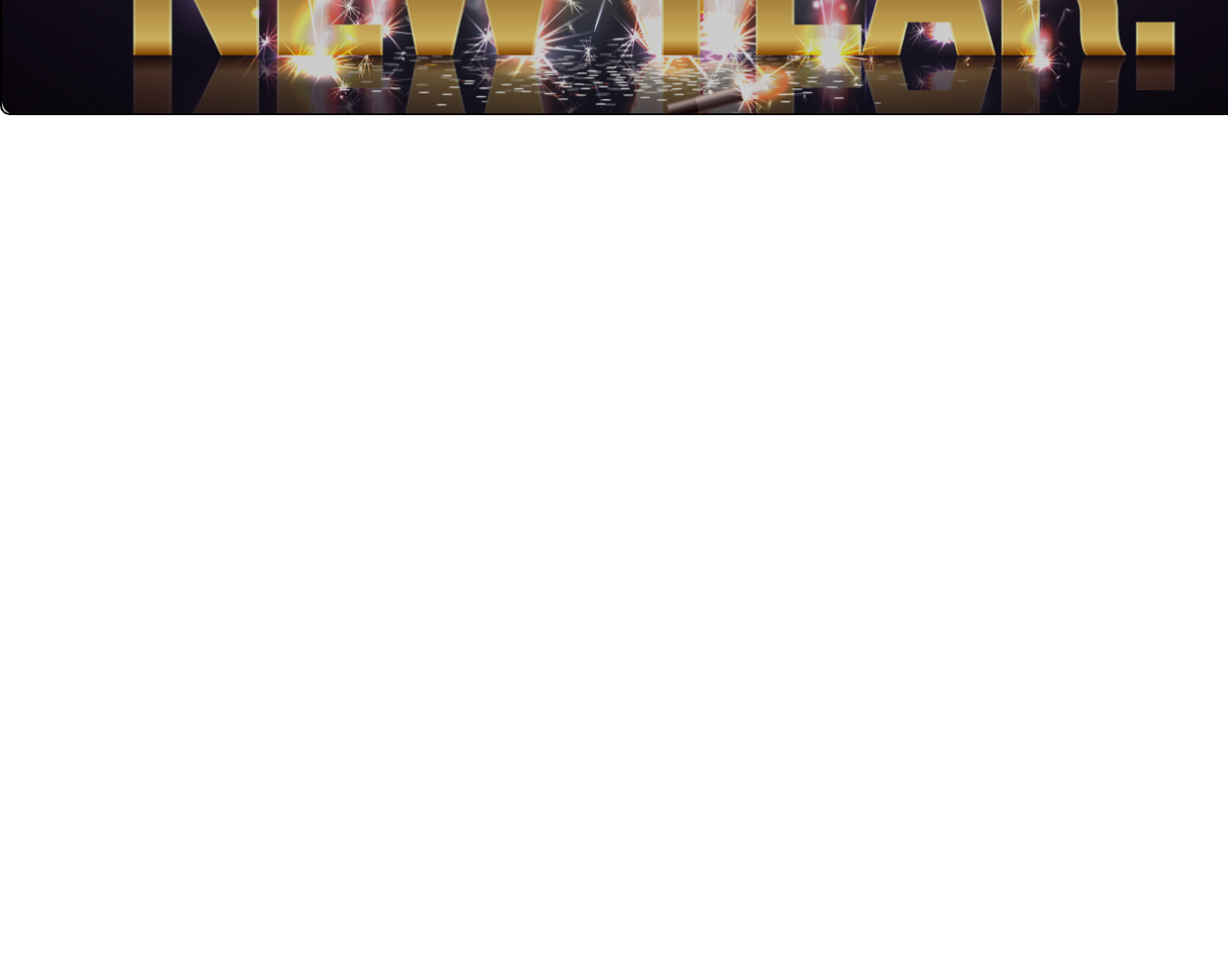
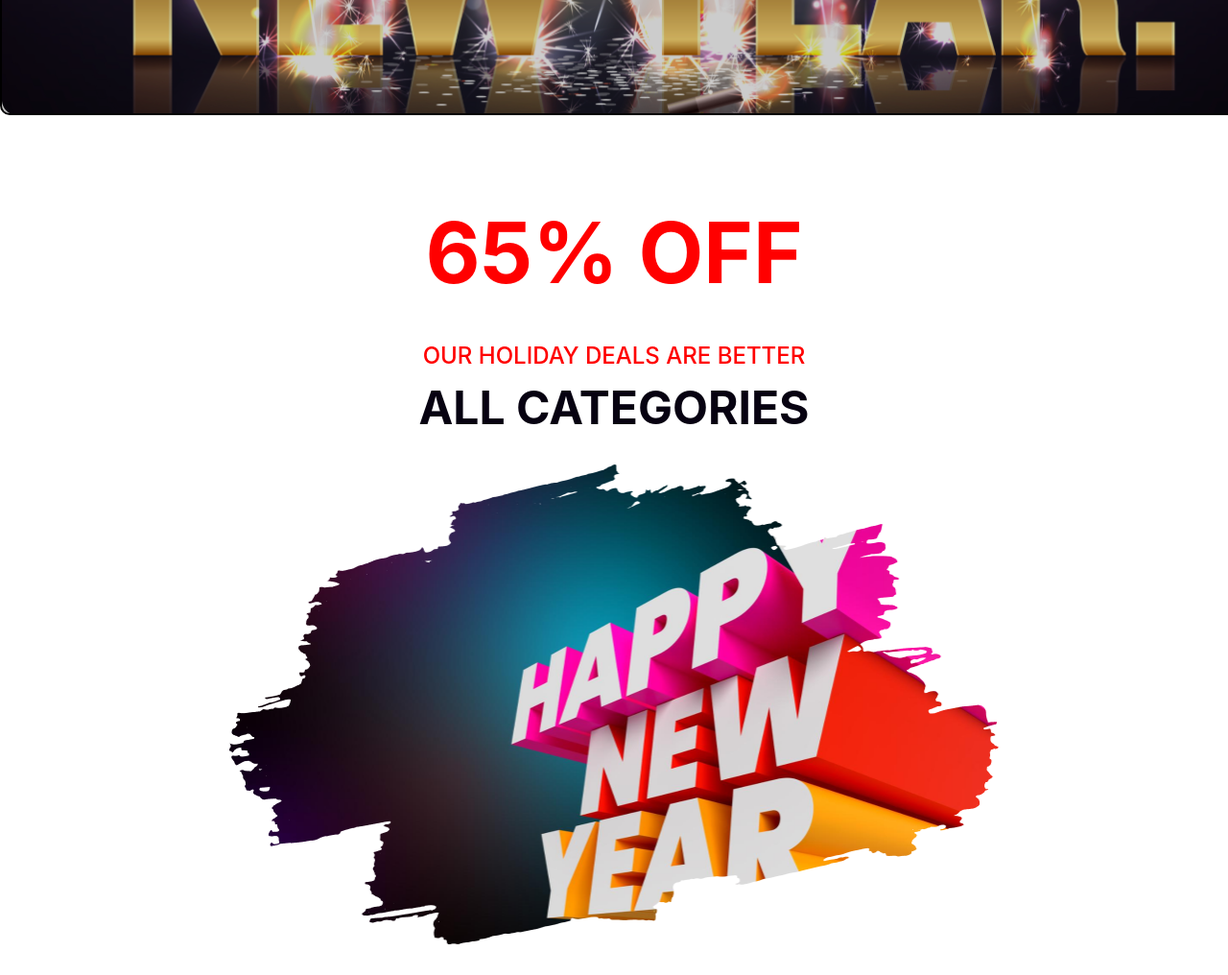
Before and after one commit to sornabintesaiful/batch9-a1-solution, a plain HTML site: page index.html in a window 1280 px wide. Shown: the part 500-1516 px from the top of the page at 96% size. Before the commit the page ends 800 px from the top, so only its background shows below. Drawn offline with Linux system fonts and the light colour scheme.

Commit message:
second section done

```diff
--- a/index.html
+++ b/index.html
@@ -13,10 +13,20 @@
       <p>Happy New Year</p>
       <h1>New Year Party <br> Celebration</h1>
     </div>
-
   </header>
   <main>
+<!-- 65% section starts here -->
+    <section class="second-section-container">
+     <div class="second-section-contant">
+      <h1>65% OFF</h1>
+      <p>OUR HOLIDAY DEALS ARE BETTER</p>
+      <h3>ALL CATEGORIES</h3>
+     </div>
+     <div class="second-section-img">
+      <img src="images/new-year-offer.png" alt="">
+     </div>
 
+    </section>
   </main>
   <footer>
 
--- a/style.css
+++ b/style.css
@@ -43,3 +43,50 @@ body{
   font-weight: 900;
   text-align: center;
 }
+/* 65% offer section */
+.second-section-container{
+  width: 802.9px;
+  height: 806px;
+  /* border: 2px solid red; */
+  margin: 0 auto;
+  margin-top: 90px;
+}
+.second-section-contant{
+  text-align: center;
+  display: flex;
+  flex-direction: column;
+  justify-content: center;
+  align-items: center;
+}
+.second-section-contant h1{
+  color: rgb(255, 0, 0);
+  font-family: Inter;
+  font-size: 88px;
+  font-weight: 700;
+  margin-bottom: 40px;
+
+}
+.second-section-contant p{
+  color: rgb(255, 0, 0);
+  font-family: Inter;
+  font-size: 24px;
+  font-weight: 500;
+  text-align: center;
+  margin-bottom: 10px;
+}
+.second-section-contant h3{
+  color: rgb(7, 2, 17);
+  font-family: Inter;
+  font-size: 48px;
+  font-weight: 700;
+  text-align: center;
+  margin-bottom: 30px;
+}
+.second-section-img{
+  width: 802.9px;
+  height: 500px;
+}
+.second-section-img img{
+  width: 100%;
+  height: 100%;
+}
```
Also changed, not shown: images/new-year-offer.png (renamed from images/New Year Photo.png).
